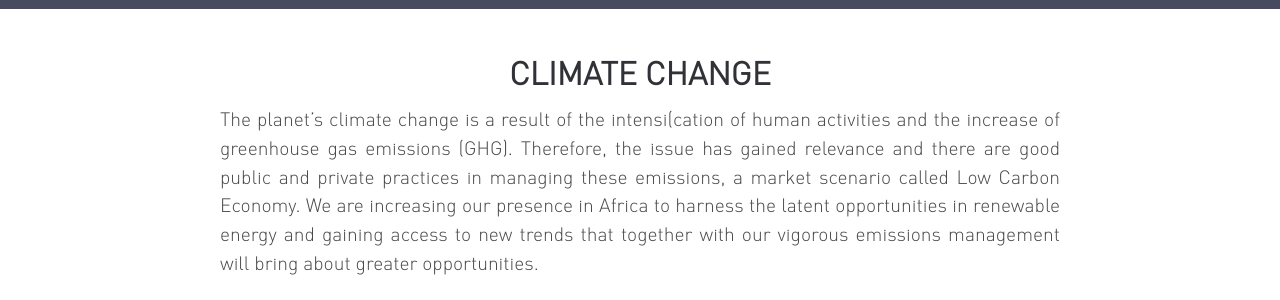
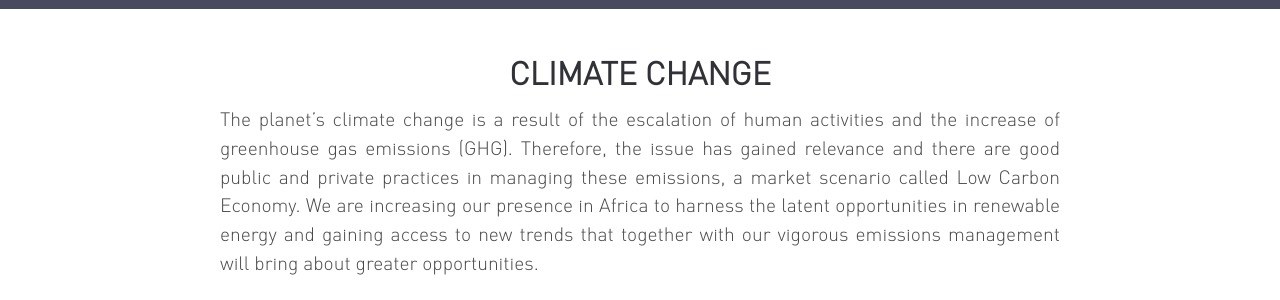
Before and after one commit to fayolt/lifa, a Jekyll site: the page built from _posts/sustainability/2020-08-30-climate-change.md, in a window 1280 px wide. Shown: the part 567-867 px from the top of the page. Built offline with Jekyll 4.4.1, drawn with Linux system fonts in a browser that asks for light colours; a script that is not in the unit is left out.

Commit message:
update hero_image

```diff
--- a/_config.yml
+++ b/_config.yml
@@ -28,7 +28,7 @@ navigation: # Navigation links
 tagline: >
   Energy of the future
 
-hero_img: posts/sleek_lg.jpg # Main background image: use the path from /assets/img/ => This will output /assets/img/posts/sleek_lg.jpg
+hero_img: posts/lifa_lg.jpg # Main background image: use the path from /assets/img/ => This will output /assets/img/posts/sleek_lg.jpg
 
 email: kossit@lifa.co.za # email for form submission
 
--- a/_layouts/post.html
+++ b/_layouts/post.html
@@ -20,7 +20,7 @@ layout: compress
 {% include header.html %}
 
   {% if page.featured-img %}
-  <div class="hero lazyload" data-bg="{{ site.url }}{{ site.baseurl }}/assets/img/posts/{{ page.featured-img }}">
+  <div class="hero lazyload" data-bg="{{ site.url }}{{ site.baseurl }}/assets/img/posts/{{ page.featured-img }}.png">
   {% else %}
   <div class="hero dark-bg">
   {% endif %}
@@ -68,7 +68,6 @@ layout: compress
       </div>
     </div>
   </main>
-
   {% include footer.html %}
   {% include mathjax.html %}
 </body>
--- a/_posts/sustainability/2020-08-30-climate-change.md
+++ b/_posts/sustainability/2020-08-30-climate-change.md
@@ -10,4 +10,4 @@ categories: sustainability
 # **CLIMATE** CHANGE
 {:center}
 
-The planet's climate change is a result of the intensification of human activities and the increase of greenhouse gas emissions (GHG). Therefore, the issue has gained relevance and there are good public and private practices in managing these emissions, a market scenario called Low Carbon Economy. We are increasing our presence in Africa to harness the latent opportunities in renewable energy and gaining access to new trends that together with our vigorous emissions management will bring about greater opportunities.
+The planet's climate change is a result of the escalation of human activities and the increase of greenhouse gas emissions (GHG). Therefore, the issue has gained relevance and there are good public and private practices in managing these emissions, a market scenario called Low Carbon Economy. We are increasing our presence in Africa to harness the latent opportunities in renewable energy and gaining access to new trends that together with our vigorous emissions management will bring about greater opportunities.
```
Also changed, not shown: sw.js (+1 -1 lines), assets/img/posts/Austoft_4000_sugarcane_harvester_with_tractor_16.jpeg (deleted), assets/img/posts/Austoft_4000_sugarcane_harvester_with_tractor_16_lg.jpeg (deleted), assets/img/posts/Austoft_4000_sugarcane_harvester_with_tractor_16_md.jpeg (deleted), assets/img/posts/Austoft_4000_sugarcane_harvester_with_tractor_16_placehold.jpeg (deleted), assets/img/posts/Austoft_4000_sugarcane_harvester_with_tractor_16_sm.jpeg (deleted), assets/img/posts/Austoft_4000_sugarcane_harvester_with_tractor_16_thumb.jpeg (deleted), assets/img/posts/Austoft_4000_sugarcane_harvester_with_tractor_16_thumb@2x.jpeg (deleted), assets/img/posts/Austoft_4000_sugarcane_harvester_with_tractor_16_xs.jpeg (deleted).
